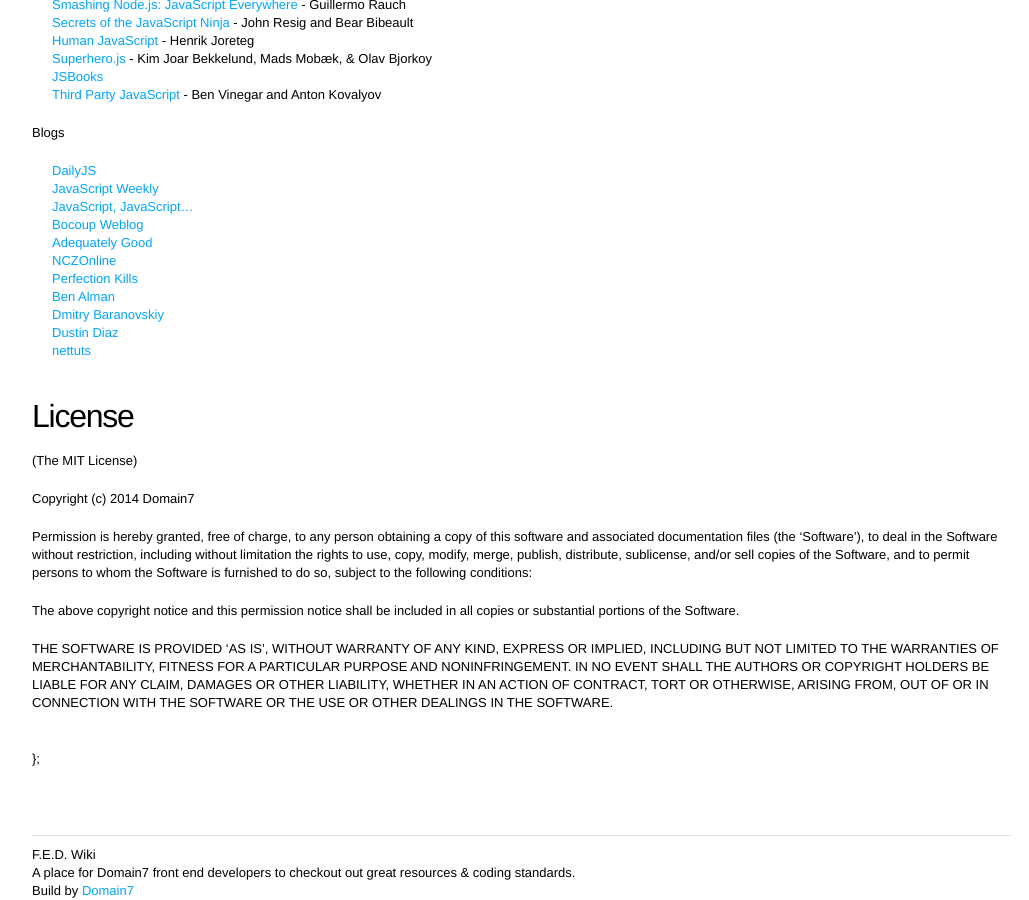
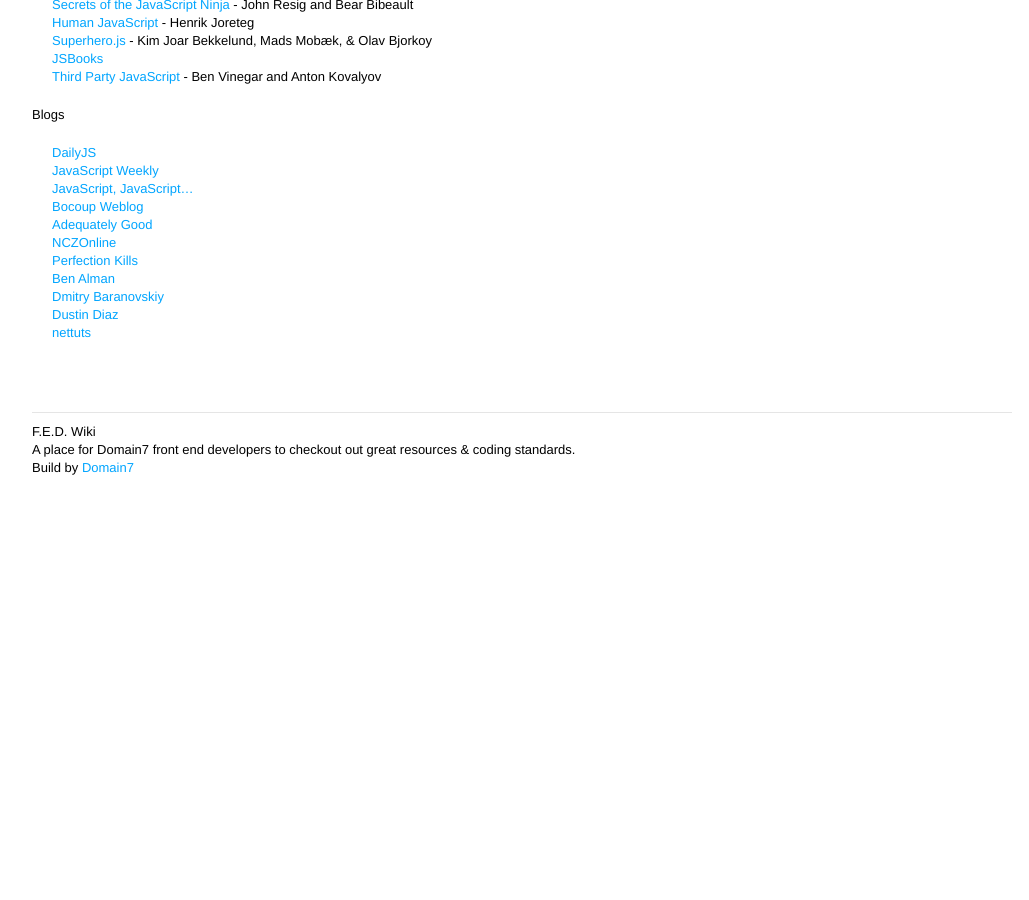
Before and after one commit to domain7/dev-wiki, a Jekyll site: the page built from javascript.md, in a window 1280 px wide and 900 px high, scrolled down 22424 px. Shown: the whole window, without its empty margins (118-1147 px from the left). Built offline with Jekyll 4.4.1, drawn with Linux system fonts in a browser that asks for light colours; Markdown is read by kramdown in place of the engine named in the settings; after the commit the page ends 22901 px from its top, so only the background shows below that.

Commit message:
removed license

```diff
--- a/javascript.md
+++ b/javascript.md
@@ -1433,34 +1431,3 @@
   - [Dmitry Baranovskiy](http://dmitry.baranovskiy.com/)
   - [Dustin Diaz](http://dustindiaz.com/)
   - [nettuts](http://net.tutsplus.com/?s=javascript)
-
-
-
-## License
-
-(The MIT License)
-
-Copyright (c) 2014 Domain7
-
-Permission is hereby granted, free of charge, to any person obtaining
-a copy of this software and associated documentation files (the
-'Software'), to deal in the Software without restriction, including
-without limitation the rights to use, copy, modify, merge, publish,
-distribute, sublicense, and/or sell copies of the Software, and to
-permit persons to whom the Software is furnished to do so, subject to
-the following conditions:
-
-The above copyright notice and this permission notice shall be
-included in all copies or substantial portions of the Software.
-
-THE SOFTWARE IS PROVIDED 'AS IS', WITHOUT WARRANTY OF ANY KIND,
-EXPRESS OR IMPLIED, INCLUDING BUT NOT LIMITED TO THE WARRANTIES OF
-MERCHANTABILITY, FITNESS FOR A PARTICULAR PURPOSE AND NONINFRINGEMENT.
-IN NO EVENT SHALL THE AUTHORS OR COPYRIGHT HOLDERS BE LIABLE FOR ANY
-CLAIM, DAMAGES OR OTHER LIABILITY, WHETHER IN AN ACTION OF CONTRACT,
-TORT OR OTHERWISE, ARISING FROM, OUT OF OR IN CONNECTION WITH THE
-SOFTWARE OR THE USE OR OTHER DEALINGS IN THE SOFTWARE.
-
-
-
-# };
```
Also changed, not shown: other parts of javascript.md (+0 -2 lines).
